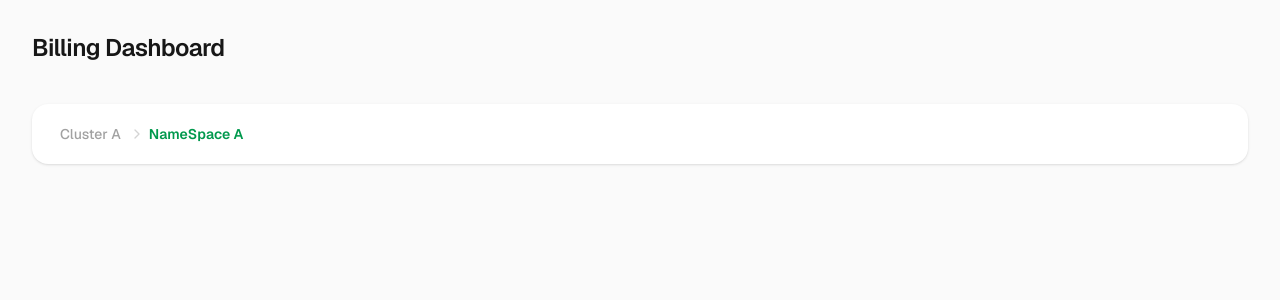
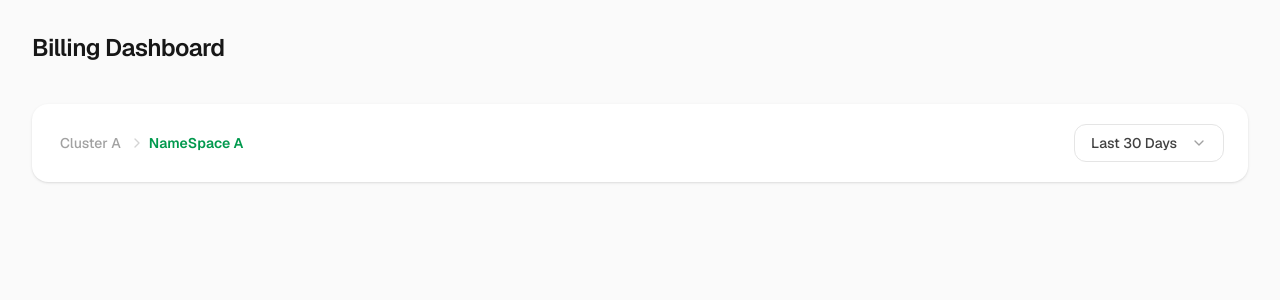
Before and after one commit to somkumarav/atomity, a Next.js app: page / in a window 1280 px wide. Shown: the top 300 px of the page. Built offline with nearby package versions, Linux system fonts and the light colour scheme.

Commit message:
feat: add dropdown

```diff
--- a/app/page.tsx
+++ b/app/page.tsx
@@ -1,5 +1,7 @@
+"use client";
 import { Card } from "@/components/ui/card";
 import { Breadcrumb } from "@/components/ui/bread-crumb";
+import { Dropdown } from "../components/ui/dropdown";
 
 export default function Page() {
   return (
@@ -21,6 +23,15 @@ export default function Page() {
                 ]}
                 activeCrumb='NamespaceA'
               />
+              <Dropdown
+                options={[
+                  { label: "Last 7 Days", value: "7d" },
+                  { label: "Last 30 Days", value: "30d" },
+                  { label: "Last 90 Days", value: "90d" },
+                  { label: "Last Year", value: "1y" },
+                ]}
+                defaultValue={"30d"}
+              />
             </section>
           </Card>
         </section>
--- /dev/null
+++ b/components/ui/dropdown.tsx
@@ -0,0 +1,112 @@
+"use client";
+
+import { useCallback, useEffect, useRef, useState } from "react";
+import { motion, AnimatePresence } from "motion/react";
+import { cn } from "@/lib/utils";
+import { CheckIcon, ChevronDown } from "lucide-react";
+
+export function Dropdown({
+  options,
+  defaultValue,
+}: {
+  options: { label: string; value: string }[];
+  defaultValue: string;
+}) {
+  const [open, setOpen] = useState(false);
+  const selected = options.find((option) => option.value === defaultValue);
+  const containerRef = useRef<HTMLDivElement>(null);
+
+  const close = useCallback(() => setOpen(false), []);
+  useEffect(() => {
+    const handler = (e: MouseEvent) => {
+      if (
+        containerRef.current &&
+        !containerRef.current.contains(e.target as Node)
+      ) {
+        close();
+      }
+    };
+    const keyHandler = (e: KeyboardEvent) => {
+      if (e.key === "Escape") close();
+    };
+    document.addEventListener("mousedown", handler);
+    document.addEventListener("keydown", keyHandler);
+    return () => {
+      document.removeEventListener("mousedown", handler);
+      document.removeEventListener("keydown", keyHandler);
+    };
+  }, [close]);
+
+  const toggleShowOption = () => {
+    setOpen((prev) => !prev);
+  };
+
+  return (
+    <div ref={containerRef} className={cn("relative inline-block")}>
+      <button
+        onClick={toggleShowOption}
+        className={cn(
+          "flex items-center gap-2 px-4 py-2 rounded-xl border text-sm font-medium transition-all hover:cursor-pointer",
+          "bg-white border-neutral-200 text-neutral-700",
+          open && "border-[#00D97E] ring-2 ring-[#00D97E]/20",
+          "min-w-[150px] justify-between",
+        )}
+      >
+        <span className='flex items-center gap-2'>
+          <span className={cn(!selected && "text-neutral-400")}>
+            {selected?.label}
+          </span>
+        </span>
+        <motion.span
+          animate={{ rotate: open ? 180 : 0 }}
+          transition={{ duration: 0.2 }}
+          className='text-neutral-400'
+        >
+          <ChevronDown size={16} strokeWidth={2} />
+        </motion.span>
+      </button>
+
+      <AnimatePresence>
+        {!open ? null : (
+          <motion.ul
+            initial={{ opacity: 0, y: -6, scale: 0.98 }}
+            animate={{ opacity: 1, y: 0, scale: 1 }}
+            exit={{ opacity: 0, y: -4, scale: 0.97 }}
+            transition={{ duration: 0.15, ease: "easeInOut" }}
+            className={
+              "absolute z-50 mt-1.5 min-w-full bg-white border border-neutral-100 rounded-xl shadow-lg shadow-black/5 py-1 overflow-hidden"
+            }
+          >
+            {options.map((option, i) => {
+              const isSelected = option.value === defaultValue;
+              return (
+                <motion.li
+                  key={option.value}
+                  onClick={toggleShowOption}
+                  initial={{ opacity: 0 }}
+                  animate={{ opacity: 1 }}
+                  transition={{ delay: i * 0.05 }}
+                  className={cn(
+                    "flex items-center justify-between gap-2 px-4 py-2.5 text-sm cursor-pointer transition-colors",
+                    isSelected
+                      ? "text-[#00994D] bg-[#00D97E]/08 font-medium"
+                      : "text-neutral-700 hover:bg-neutral-50",
+                  )}
+                >
+                  <span className='flex items-center gap-2'>
+                    {option.label}
+                  </span>
+                  {isSelected && (
+                    <span className='text-[#00D97E]'>
+                      <CheckIcon size={16} strokeWidth={2} />
+                    </span>
+                  )}
+                </motion.li>
+              );
+            })}
+          </motion.ul>
+        )}
+      </AnimatePresence>
+    </div>
+  );
+}
```
